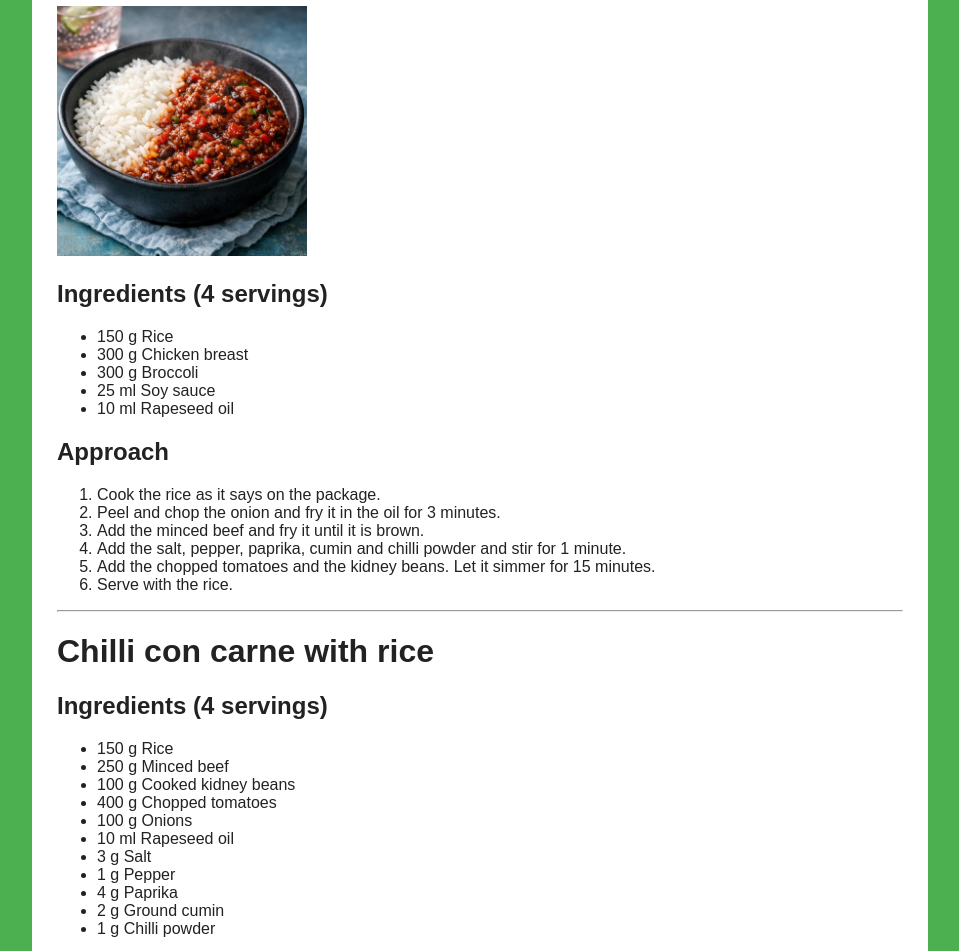
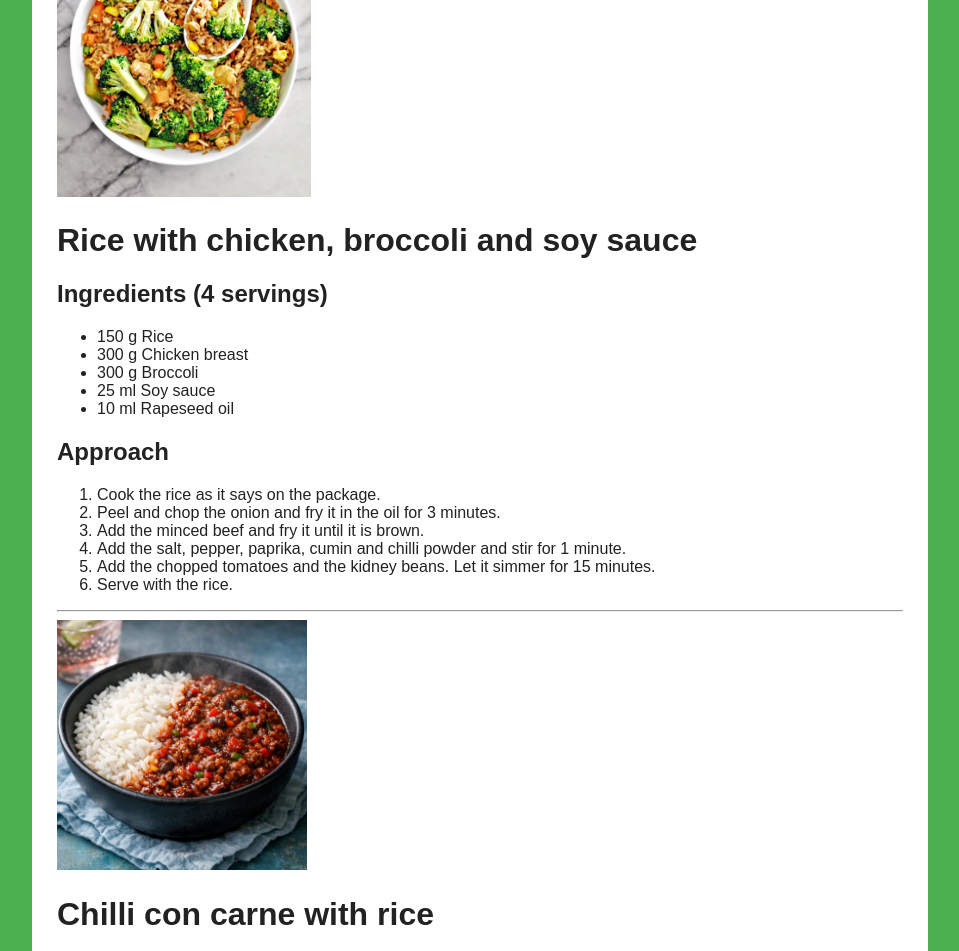
Before and after one commit to Frederik2k04/P1-Madplan, a plain HTML site: page frontend/html/opskrift.html in a window 1280 px wide. Shown: the part 652-1603 px from the top of the page, without its empty margins (160-1119 px from the left). Drawn offline with Linux system fonts and the light colour scheme.

Commit message:
opskrift.html

```diff
--- a/frontend/html/opskrift.html
+++ b/frontend/html/opskrift.html
@@ -16,7 +16,6 @@
 
   <main>
     <h1>Pasta with meat sauce</h1>
-    <img src="images/PMS.jpg" height="300" alt="Pasta with meat sauce">
 
     <h2>Ingredients (2 servings)</h2>
     <ul>
@@ -39,9 +38,8 @@
     </ol>
 
     <hr>
-
+    <img src="images/REB.jpg" height="300" alt="Rice with chicken, broccoli and soy sauce">
     <h1>Rice with chicken, broccoli and soy sauce</h1>
-    <img src="/images/CCC.jpg" height="250" alt="Rice with chicken, broccoli and soy sauce">
     <h2>Ingredients (4 servings)</h2>
     <ul>
       <li>150 g Rice</li>
@@ -61,7 +59,7 @@
     </ol>
 
     <hr>
-
+    <img src="/images/CCC.jpg" height="250" alt="Chilli con carne with rice">
     <h1>Chilli con carne with rice</h1>
     <h2>Ingredients (4 servings)</h2>
     <ul>
```
